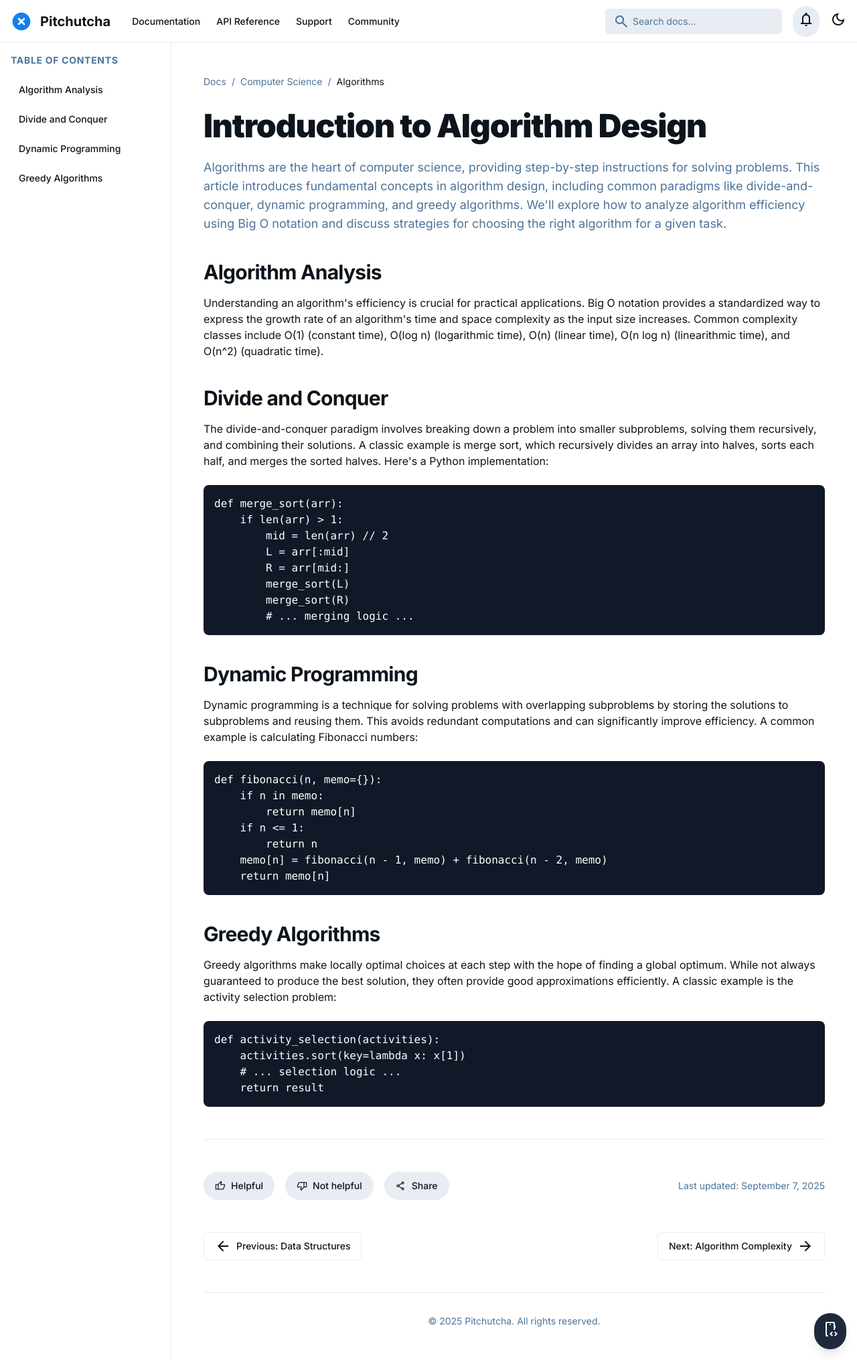
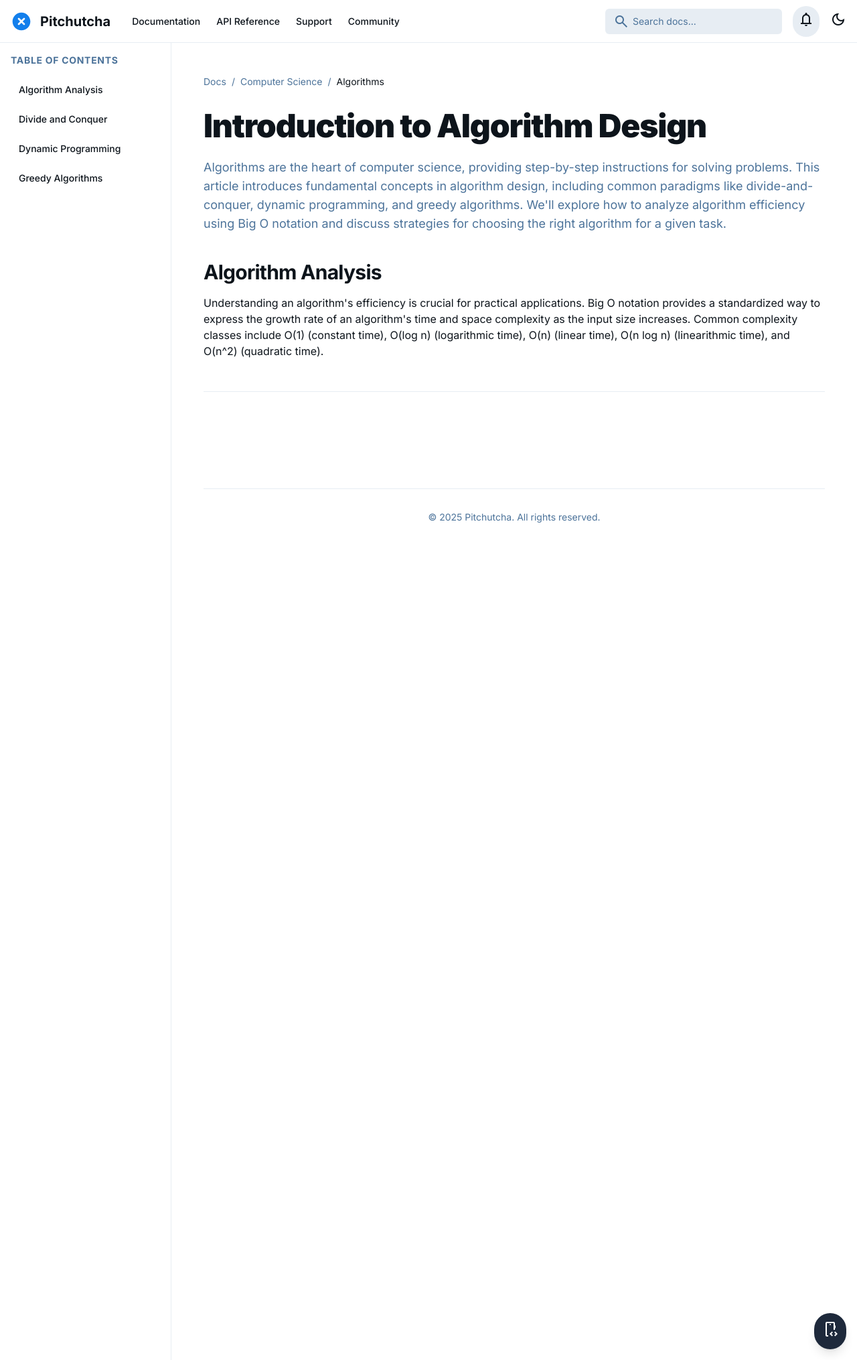
Before and after one commit to SistemaVinculado/pitchutcha.github.io, a Jekyll site: the page built from docs/_posts/2025-09-07-introduction-to-algorithm-design.md, in a window 1280 px wide. Shown: the whole page at 67% size. Built offline with Jekyll 4.4.1, drawn with Linux system fonts in a browser that asks for light colours; nearby versions of some CDN libraries.

Commit message:
Update 2025-09-07-introduction-to-algorithm-design.md

```diff
--- a/docs/_posts/2025-09-07-introduction-to-algorithm-design.md
+++ b/docs/_posts/2025-09-07-introduction-to-algorithm-design.md
@@ -22,74 +24,13 @@ title: "Introduction to Algorithm Design"
             Understanding an algorithm's efficiency is crucial for practical applications. Big O notation provides a standardized way to express the growth rate of an algorithm's time and space complexity as the input size increases. Common complexity classes include O(1) (constant time), O(log n) (logarithmic time), O(n) (linear time), O(n log n) (linearithmic time), and O(n^2) (quadratic time).
         </p>
     </section>
-    <section class="pt-10" id="divide-and-conquer">
-        <h2 class="text-3xl font-bold tracking-tight text-[var(--text-primary)]">Divide and Conquer</h2>
-        <p class="mt-4">
-            The divide-and-conquer paradigm involves breaking down a problem into smaller subproblems, solving them recursively, and combining their solutions. A classic example is merge sort, which recursively divides an array into halves, sorts each half, and merges the sorted halves. Here's a Python implementation:
-        </p>
-        <div class="mt-6 rounded-lg bg-gray-900 overflow-x-auto">
-            <pre class="p-4 text-white"><code class="language-python">def merge_sort(arr):
-    if len(arr) > 1:
-        mid = len(arr) // 2
-        L = arr[:mid]
-        R = arr[mid:]
-        merge_sort(L)
-        merge_sort(R)
-        # ... merging logic ...</code></pre>
-        </div>
-    </section>
-    <section class="pt-10" id="dynamic-programming">
-        <h2 class="text-3xl font-bold tracking-tight text-[var(--text-primary)]">Dynamic Programming</h2>
-        <p class="mt-4">Dynamic programming is a technique for solving problems with overlapping subproblems by storing the solutions to subproblems and reusing them. This avoids redundant computations and can significantly improve efficiency. A common example is calculating Fibonacci numbers:</p>
-        <div class="mt-6 rounded-lg bg-gray-900 overflow-x-auto">
-            <pre class="p-4 text-white"><code class="language-python">def fibonacci(n, memo={}):
-    if n in memo:
-        return memo[n]
-    if n <= 1:
-        return n
-    memo[n] = fibonacci(n - 1, memo) + fibonacci(n - 2, memo)
-    return memo[n]
-</code></pre>
-        </div>
-    </section>
-    <section class="pt-10" id="greedy-algorithms">
-        <h2 class="text-3xl font-bold tracking-tight text-[var(--text-primary)]">Greedy Algorithms</h2>
-        <p class="mt-4">Greedy algorithms make locally optimal choices at each step with the hope of finding a global optimum. While not always guaranteed to produce the best solution, they often provide good approximations efficiently. A classic example is the activity selection problem:</p>
-        <div class="mt-6 rounded-lg bg-gray-900 overflow-x-auto">
-            <pre class="p-4 text-white"><code class="language-python">def activity_selection(activities):
-    activities.sort(key=lambda x: x[1])
-    # ... selection logic ...
-    return result
-</code></pre>
-        </div>
-    </section>
-</article>
+    </article>
 <hr class="my-12 border-[var(--secondary-color)]"/>
 
 <div class="flex flex-col items-center justify-between gap-6 sm:flex-row">
-    <div class="flex items-center gap-4">
-        <button class="flex items-center gap-2 rounded-full border border-transparent bg-[var(--secondary-color)] px-4 py-2 text-sm font-medium text-[var(--text-primary)] hover:border-[var(--primary-color)] transition-colors">
-            <span class="material-symbols-outlined text-base">thumb_up</span> Helpful
-        </button>
-        <button class="flex items-center gap-2 rounded-full border border-transparent bg-[var(--secondary-color)] px-4 py-2 text-sm font-medium text-[var(--text-primary)] hover:border-[var(--primary-color)] transition-colors">
-            <span class="material-symbols-outlined text-base">thumb_down</span> Not helpful
-        </button>
-        <button class="flex items-center gap-2 rounded-full border border-transparent bg-[var(--secondary-color)] px-4 py-2 text-sm font-medium text-[var(--text-primary)] hover:border-[var(--primary-color)] transition-colors">
-            <span class="material-symbols-outlined text-base">share</span> Share
-        </button>
     </div>
-    <p class="text-sm text-[var(--text-secondary)]">Last updated: September 7, 2025</p>
-</div>
 <div class="mt-12 flex justify-between">
-    <a class="inline-flex items-center gap-2 rounded-md border border-[var(--secondary-color)] bg-[var(--background-primary)] px-4 py-2 text-sm font-medium text-[var(--text-primary)] hover:bg-[var(--secondary-color)]" href="#">
-        <span class="material-symbols-outlined">arrow_back</span>
-        <span>Previous: Data Structures</span>
-    </a>
-    <a class="inline-flex items-center gap-2 rounded-md border border-[var(--secondary-color)] bg-[var(--background-primary)] px-4 py-2 text-sm font-medium text-[var(--text-primary)] hover:bg-[var(--secondary-color)]" href="#">
-        <span>Next: Algorithm Complexity</span>
-        <span class="material-symbols-outlined">arrow_forward</span>
-    </a>
-</div>
+    </div>
 
 <footer class="mt-12 border-t border-[var(--secondary-color)] pt-8 text-center text-sm text-[var(--text-secondary)]">
     © 2025 Pitchutcha. All rights reserved.
```
Also changed, not shown: other parts of docs/_posts/2025-09-07-introduction-to-algorithm-design.md (+2 -0 lines).
